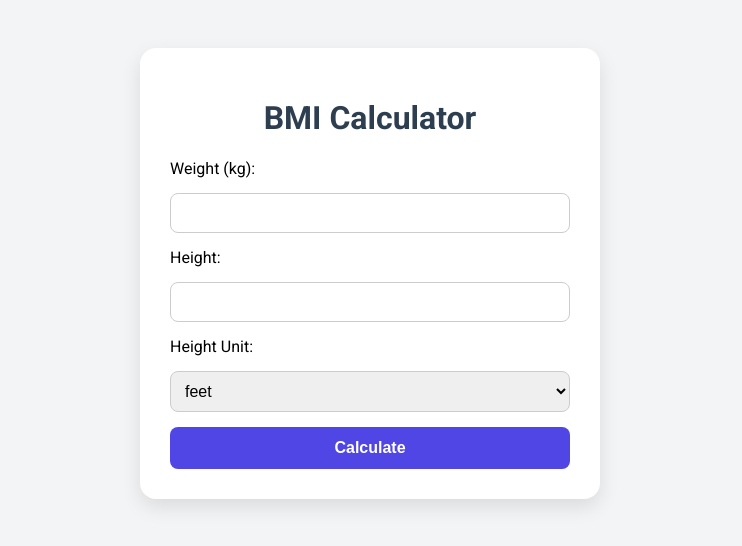
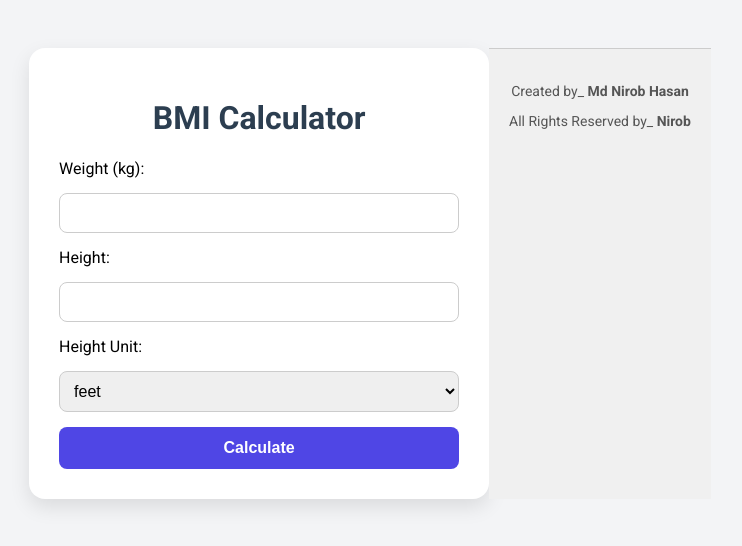
Before and after one commit to new-beginne/BMI-Calculator, a Flask app: page / in a window 1280 px wide. Shown: the top 546 px of the page, without its empty margins (270-1012 px from the left). Run offline with Flask 3, Linux system fonts and the light colour scheme.

Commit message:
Update index.html

```diff
--- a/templates/index.html
+++ b/templates/index.html
@@ -40,5 +40,10 @@
             </div>
         {% endif %}
     </div>
+    <footer style="background-color: #f0f0f0; padding: 20px; text-align: center; font-size: 14px; color: #555; border-top: 1px solid #ccc;">
+    <p>Created by_ <strong>Md Nirob Hasan</strong></p>
+    <p>All Rights Reserved by_ <strong>Nirob</strong></p>
+</footer>
+
 </body>
 </html>
```
